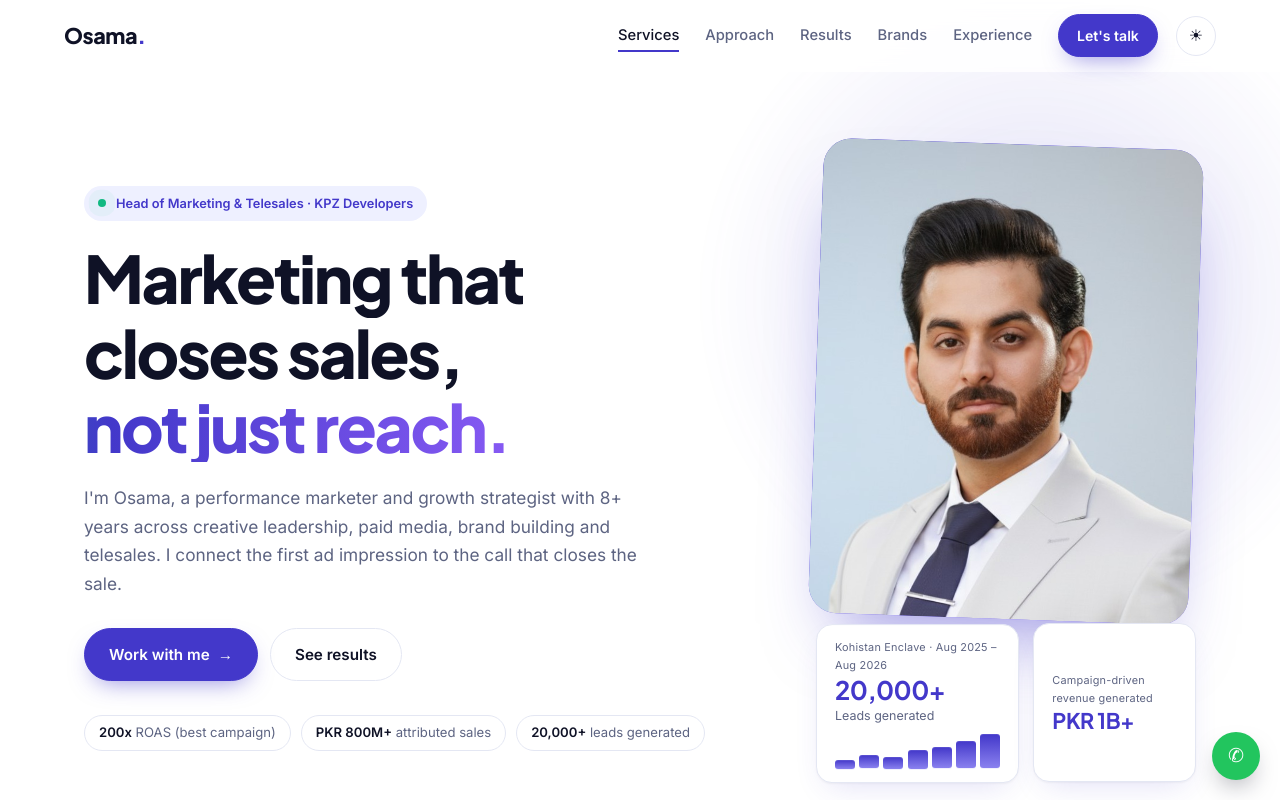
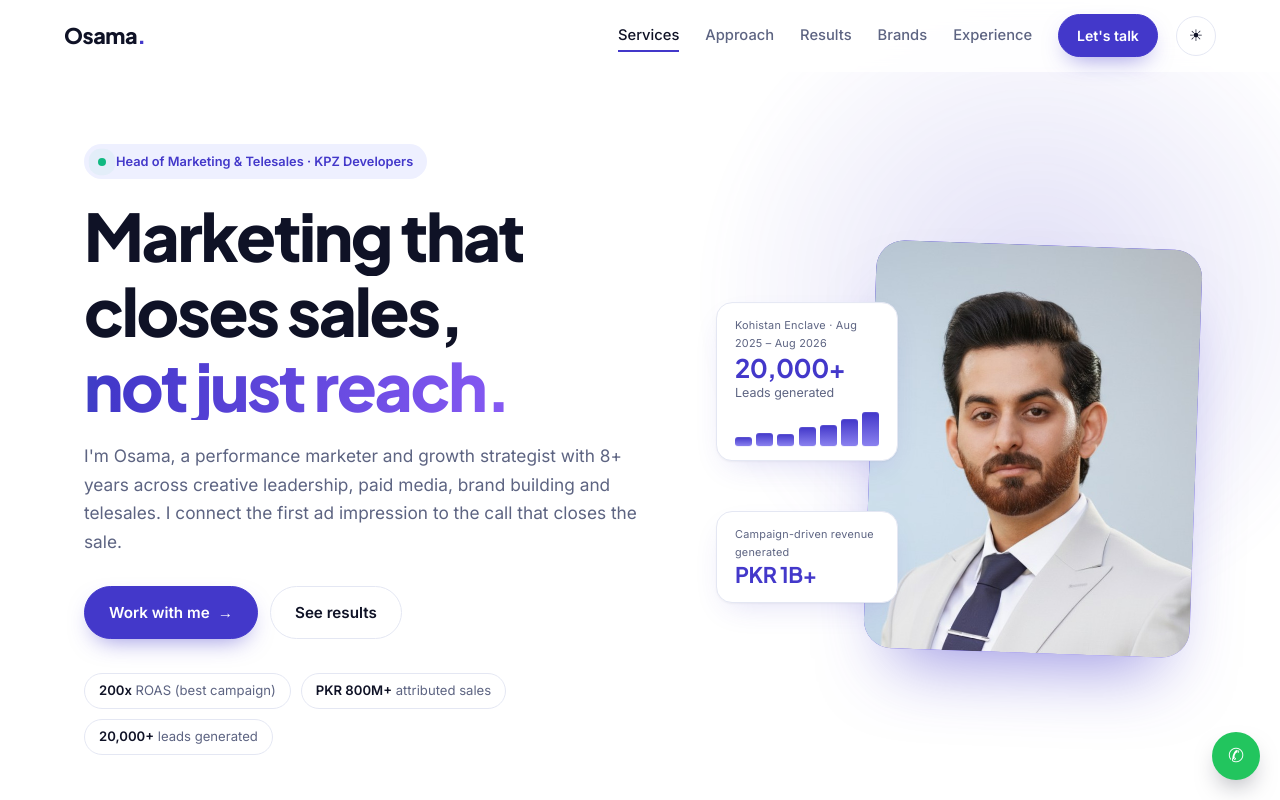
Before and after one commit to osamamughal-work/osamamughal-work-portfolio, a plain HTML site: page index.html in a window 1280 px wide. Shown: the top 800 px of the page. Drawn offline with Linux system fonts and the light colour scheme.

Commit message:
Hero: place stat cards in the gutter beside the photo on desktop
Co-Authored-By: Claude Sonnet 5.5 <noreply@anthropic.com>
Claude-Session: https://claude.ai/code/session_01XzETdrv6KnWWYqsxGSBGjj

```diff
--- a/styles.css
+++ b/styles.css
@@ -347,3 +347,13 @@ main,.footer{position:relative;z-index:2}
 .fc-1{order:2}.fc-2{order:3}
 .fc-2 b{font-size:1.35rem}
 @media(max-width:960px){.hero-visual{max-width:360px}.fc-1,.fc-2{left:auto;right:auto}}
+
+/* desktop: cards sit in a gutter beside the photo, never over the face */
+@media(min-width:961px){
+  .hero{grid-template-columns:1.05fr .95fr}
+  .hero-visual{display:block;max-width:480px;padding-left:0}
+  .hero-visual .photo-frame{width:68%;margin-left:auto}
+  .hero-visual .float-card{position:absolute;width:38%;inset:auto}
+  .hero-visual .fc-1{left:0;top:16%;bottom:auto;right:auto}
+  .hero-visual .fc-2{left:0;bottom:10%;top:auto;right:auto}
+}
```
